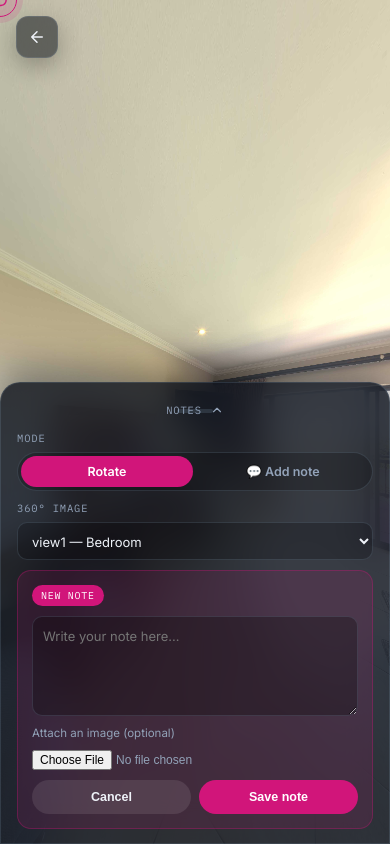
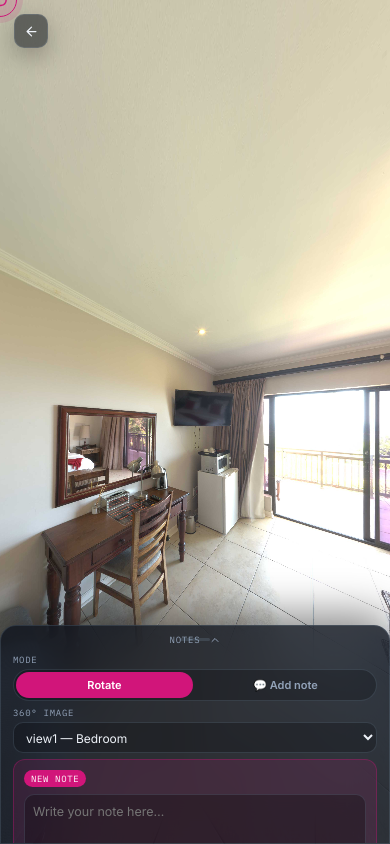
Before and after one commit to Earnest-Architects/lab, a plain HTML site: page note-finder.html in a window 390 px wide. Drawn offline with Linux system fonts and the light colour scheme; no server answers.

Commit message:
Add files via upload

```diff
--- a/css/note-finder.css
+++ b/css/note-finder.css
@@ -384,13 +384,20 @@
 
 /* ---------- Mobile: sidebar becomes a collapsible bottom sheet ----------
  * Peek (default): only the handle + mode toggle + 360° image picker show,
- * so the panorama stays visible and rotatable underneath. Tapping the
- * handle, or opening the note form, expands the sheet (scrollable) so the
- * form/notes list is fully usable — this is toggled via the "expanded"
- * class from js/note-finder.js, not just CSS. Desktop layout is untouched
- * outside this media query. */
+ * capped low so the panorama keeps most of the screen. Tapping the handle,
+ * or opening the note form, expands the sheet (scrollable) so the
+ * form/notes list is fully usable — toggled via the "expanded" class from
+ * js/note-finder.js, not just CSS. Everything here is scoped to this media
+ * query only — desktop layout is untouched. */
 @media (max-width: 720px) {
-  .note-back-btn { top: 16px; left: 16px; }
+  .note-back-btn {
+    top: 14px;
+    left: 14px;
+    width: 34px;
+    height: 34px;
+    border-radius: 10px;
+  }
+  .note-back-btn svg { width: 15px; height: 15px; }
 
   #sidebar {
     top: auto;
@@ -399,14 +406,48 @@
     bottom: 0;
     width: 100%;
     max-width: none;
-    border-radius: 20px 20px 0 0;
-    padding: 18px 16px calc(14px + env(safe-area-inset-bottom, 0px));
-    gap: 10px;
+    border-radius: 16px 16px 0 0;
+    padding: 8px 12px calc(10px + env(safe-area-inset-bottom, 0px));
+    gap: 6px;
     max-height: none;
     box-shadow: 0 -12px 40px rgba(0,0,0,0.45);
   }
 
-  #sidebar-handle { display: flex; position: relative; }
+  /* Hard cap on the peek height — guarantees the panorama keeps well over
+     half the screen even if content ever runs long. */
+  #sidebar:not(.expanded) { max-height: 26vh; overflow: hidden; }
+
+  #sidebar-handle { display: flex; position: relative; padding: 0 0 2px; }
+  .sidebar-handle-bar { top: 4px; width: 30px; height: 3px; }
+  .sidebar-handle-label { font-size: 9px; }
+  .sidebar-handle-chevron { width: 12px; height: 12px; }
+
+  /* Guide text is dropped entirely on mobile — the mode buttons and
+     placeholder text are self-explanatory, so it's not worth the space. */
+  .finder-hint { display: none; }
+  .finder-eyebrow { font-size: 15px; }
+  .finder-intro { gap: 2px; }
+
+  .finder-field { gap: 4px; }
+  .finder-label { font-size: 9px; }
+
+  .mode-toggle { padding: 2px; }
+  .mode-btn { padding: 6px 0; font-size: 11px; }
+
+  .finder-select { padding: 6px 8px; font-size: 12px; }
+
+  .note-panel { padding: 10px; gap: 7px; border-radius: 12px; }
+  .note-panel-badge { font-size: 9px; padding: 3px 7px; }
+  .note-panel-coord { font-size: 10px; }
+  .note-textarea { font-size: 12.5px; padding: 8px; }
+  .note-image-label { font-size: 10.5px; }
+  #note-image { font-size: 11px; }
+  .note-cancel-btn, .note-commit-btn { padding: 8px 0; font-size: 11.5px; }
+
+  .point-list-header p { font-size: 9px; }
+  .note-row { padding: 7px; font-size: 11px; }
+  .note-row img { width: 28px; height: 28px; }
+  .point-empty { font-size: 11px; }
 
   /* Peek state: hide everything except the handle, mode toggle and the
      360° image picker, so the sheet only takes the space it needs. */
```
